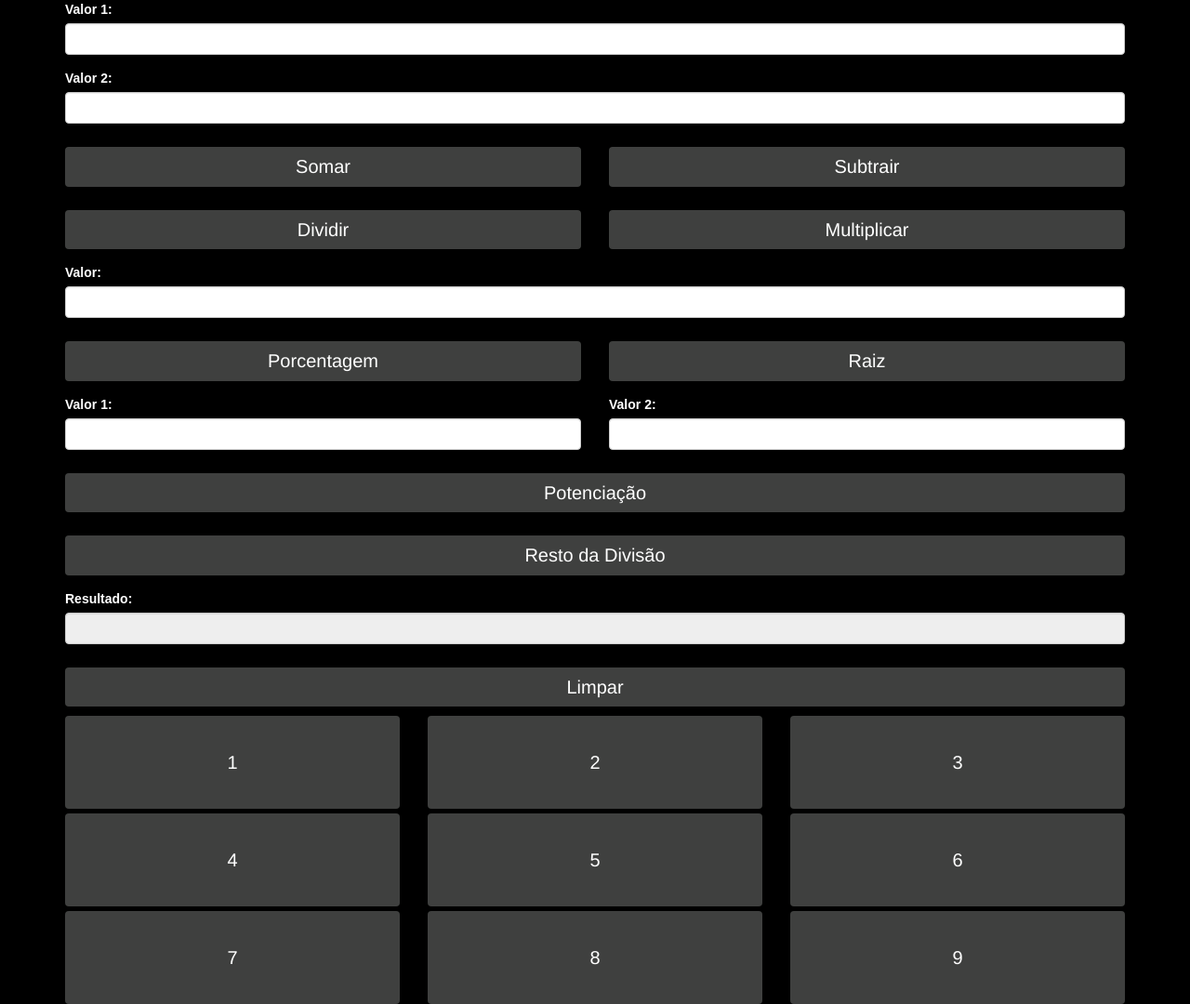
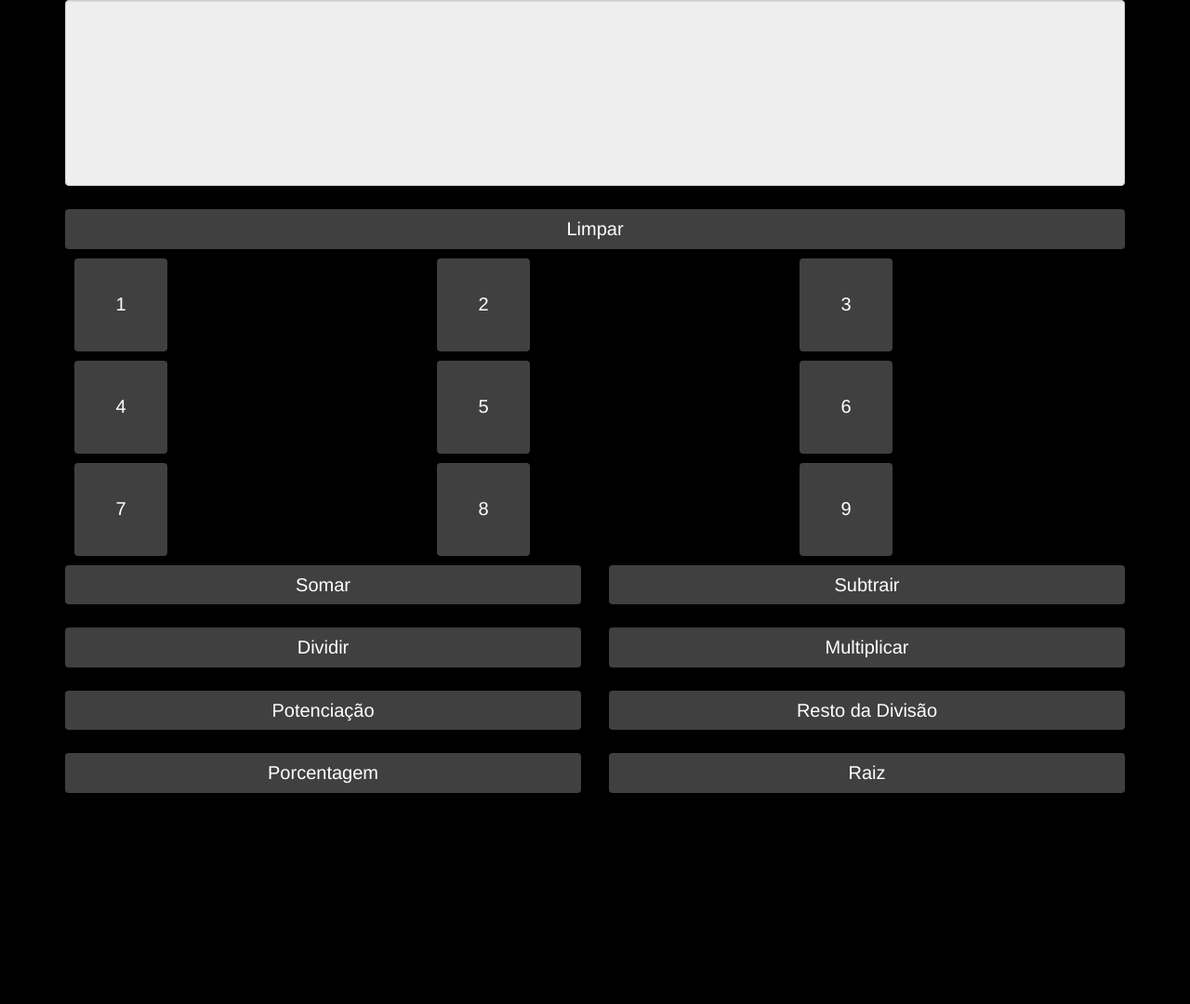
Before and after one commit to PedroH123/PrimeiroProjetoMobile, a website: page www/index.html in a window 1280 px wide. Shown: the whole page at 93% size. After the commit the page ends 868 px from the top, so only its background shows below. Drawn offline with Linux system fonts and the light colour scheme.

Commit message:
Mudando Funcionamento

```diff
--- a/www/components/acao.js
+++ b/www/components/acao.js
@@ -3,6 +3,10 @@
 $(document).on("click","#limpar",function(){
 
   $("#resultado").val("");
+  $("#valor1").val("");
+    $("#valor2").val("");
+  $("#valorX").val("");
+
 })
 
 $(document).on("click","#somar",function(){
@@ -71,8 +75,8 @@ $(document).on("click","#potenciacao",function(){
   var valor2;
 
 
-  valor = parseInt($("#valorY").val());
-  valor2 = parseInt($("#valorZ").val());
+  valor = parseInt($("#valor1").val());
+  valor2 = parseInt($("#valor2").val());
 
   resultado = Math.pow(valor,valor2);
 
@@ -87,8 +91,8 @@ $(document).on("click","#restoDivisao",function(){
   var valor2;
 
 
-  valor = parseInt($("#valorY").val());
-  valor2 = parseInt($("#valorZ").val());
+  valor = parseInt($("#valor1").val());
+  valor2 = parseInt($("#valor2").val());
 
   resultado = valor % valor2;
 
--- a/www/css/style.css
+++ b/www/css/style.css
@@ -27,8 +27,15 @@ background-color:rgb(63, 64, 63);
 
 }
 
+#resultado{
+  width: 100%;
+  height: 200px;
+  font-size: 50px;
+  text-align: center;
+}
+
 .numero{
-      width: 100%;
-      height: 100px;
-
+  width: 100px;
+  height:100px;
+  margin-left: 10px;
 }
--- a/www/index.html
+++ b/www/index.html
@@ -18,23 +18,58 @@
 
  <div class="container">
 
-  <div id="primeiro">
 
-    <div class="row">
+
+
+   <div class="row">
      <div class="col-xs-12">
       <div class="form-group">
-        <label for="#valor1">Valor 1:</label>
-        <input type="text" class="form-control" id="valor1">
+        <input type="text" class="form-control" id="resultado" readonly>
       </div>
      </div>
    </div>
 
+  <div class="row">
+       <div class="col-xs-12">
+           <button class="btn btn-block" id="limpar">Limpar</button>
+       </div>
+   </div>
+
+
    <div class="row">
-     <div class="col-xs-12">
-      <div class="form-group">
-        <label for="#valor2">Valor 2:</label>
-        <input type="text" class="form-control" id="valor2">
-      </div>
+     <div class="col-xs-4">
+       <button class="btn btn-block numero">1</button>
+     </div>
+     <div class="col-xs-4">
+       <button class="btn btn-block numero">2</button>
+     </div>
+     <div class="col-xs-4">
+       <button class="btn btn-block numero">3</button>
+     </div>
+   </div>
+
+
+     <div class="row">
+     <div class="col-xs-4">
+       <button class="btn btn-block numero">4</button>
+     </div>
+     <div class="col-xs-4">
+       <button class="btn btn-block numero">5</button>
+     </div>
+     <div class="col-xs-4">
+       <button class="btn btn-block numero">6</button>
+     </div>
+   </div>
+
+   <div class="row">
+     <div class="col-xs-4">
+       <button class="btn btn-block numero">7</button>
+     </div>
+     <div class="col-xs-4">
+       <button class="btn btn-block numero">8</button>
+     </div>
+     <div class="col-xs-4">
+       <button class="btn btn-block numero">9</button>
      </div>
    </div>
 
@@ -64,18 +99,26 @@
      </div>
    </div>
 
-  </div>
 
-   <div id="segundo">
 
-    <div class="row">
-     <div class="col-xs-12">
+
+
+
+
+   <div class="row">
+     <div class="col-xs-6">
       <div class="form-group">
-        <label for="#valorX">Valor:</label>
-        <input type="text" class="form-control" id="valorX">
+        <button class="btn btn-block" id="potenciacao">Potenciação</button>
+      </div>
+     </div>
+     <div class="col-xs-6">
+      <div class="form-group">
+        <button class="btn btn-block" id="restoDivisao">Resto da Divisão</button>
       </div>
      </div>
    </div>
+
+
 
    <div class="row">
      <div class="col-xs-6">
@@ -90,80 +133,7 @@
      </div>
    </div>
 
-   </div>
 
-
-   <div id="terceiro">
-
-     <div class="row">
-     <div class="col-xs-6">
-      <div class="form-group">
-        <label for="#valorY">Valor 1:</label>
-        <input type="text" class="form-control" id="valorY">
-      </div>
-     </div>
-      <div class="col-xs-6">
-      <div class="form-group">
-        <label for="#valorZ">Valor 2:</label>
-        <input type="text" class="form-control" id="valorZ">
-      </div>
-     </div>
-   </div>
-
-   <div class="row">
-     <div class="col-xs-12">
-      <div class="form-group">
-        <button class="btn btn-block" id="potenciacao">Potenciação</button>
-      </div>
-     </div>
-   </div>
-
-   <div class="row">
-     <div class="col-xs-12">
-      <div class="form-group">
-        <button class="btn btn-block" id="restoDivisao">Resto da Divisão</button>
-      </div>
-     </div>
-   </div>
-
-   </div>
-
-
-   <div class="row">
-     <div class="col-xs-12">
-      <div class="form-group">
-        <label for="#resultado">Resultado:</label>
-        <input type="text" class="form-control" id="resultado" readonly>
-      </div>
-     </div>
-   </div>
-
-  <div class="row">
-       <div class="col-xs-12">
-           <button class="btn btn-block" id="limpar">Limpar</button>
-       </div>
-   </div>
-
-
-<div class="row">
-
-   <div class="col-xs-4">
-     <button class="btn btn-block numero" id="1"> 1 </button>
-     <button class="btn btn-block numero" id="4"> 4 </button>
-     <button class="btn btn-block numero" id="7"> 7 </button>
-   </div>
-   <div class="col-xs-4">
-     <button class="btn btn-block numero" id="2"> 2 </button>
-     <button class="btn btn-block numero" id="5"> 5 </button>
-     <button class="btn btn-block numero" id="8"> 8 </button>
-   </div>
-   <div class="col-xs-4">
-     <button class="btn btn-block numero" id="3"> 3 </button>
-     <button class="btn btn-block numero" id="6"> 6 </button>
-     <button class="btn btn-block numero" id="9"> 9 </button>
-   </div>
-
- </div>
 
  </div>
 
```
